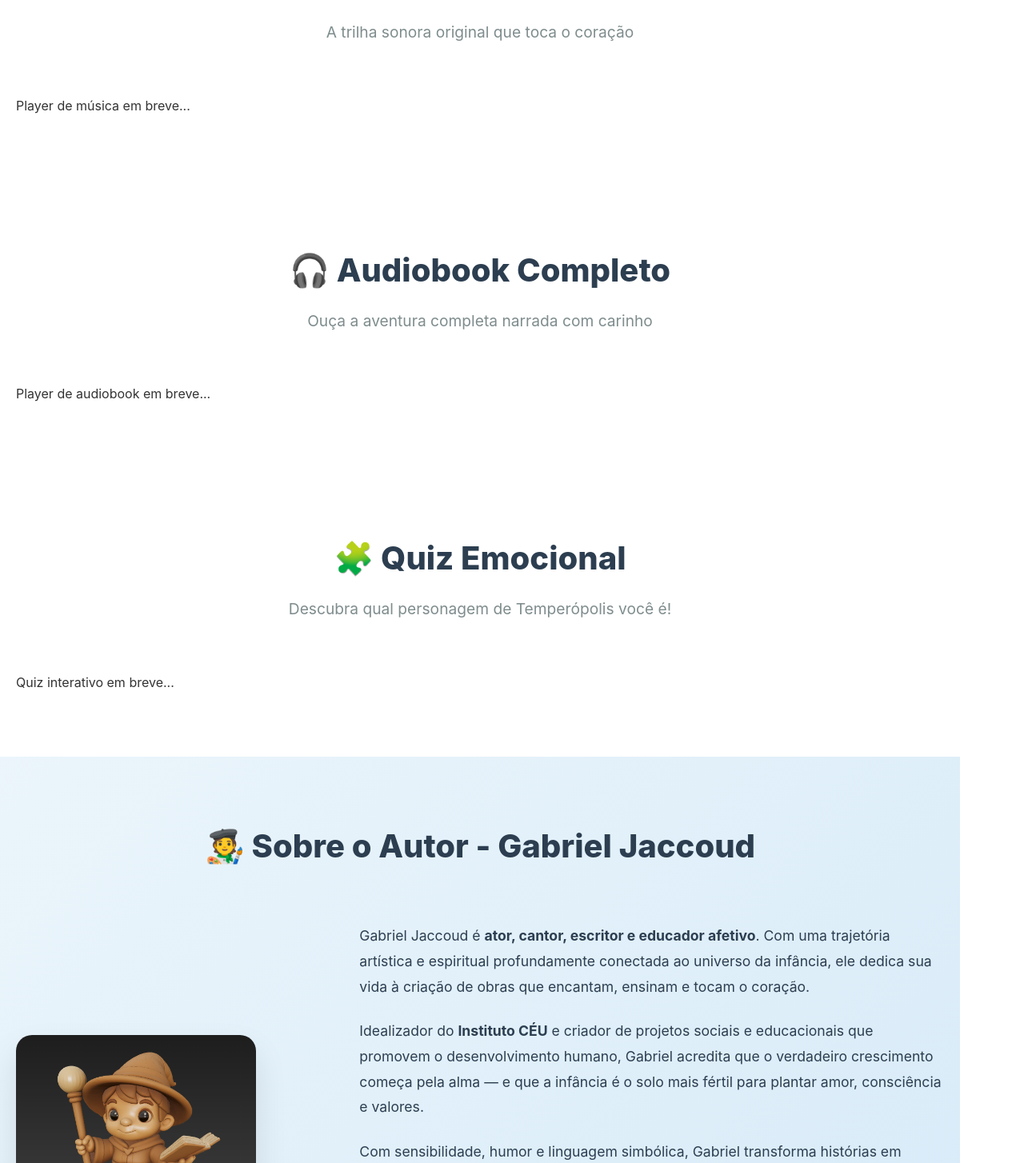
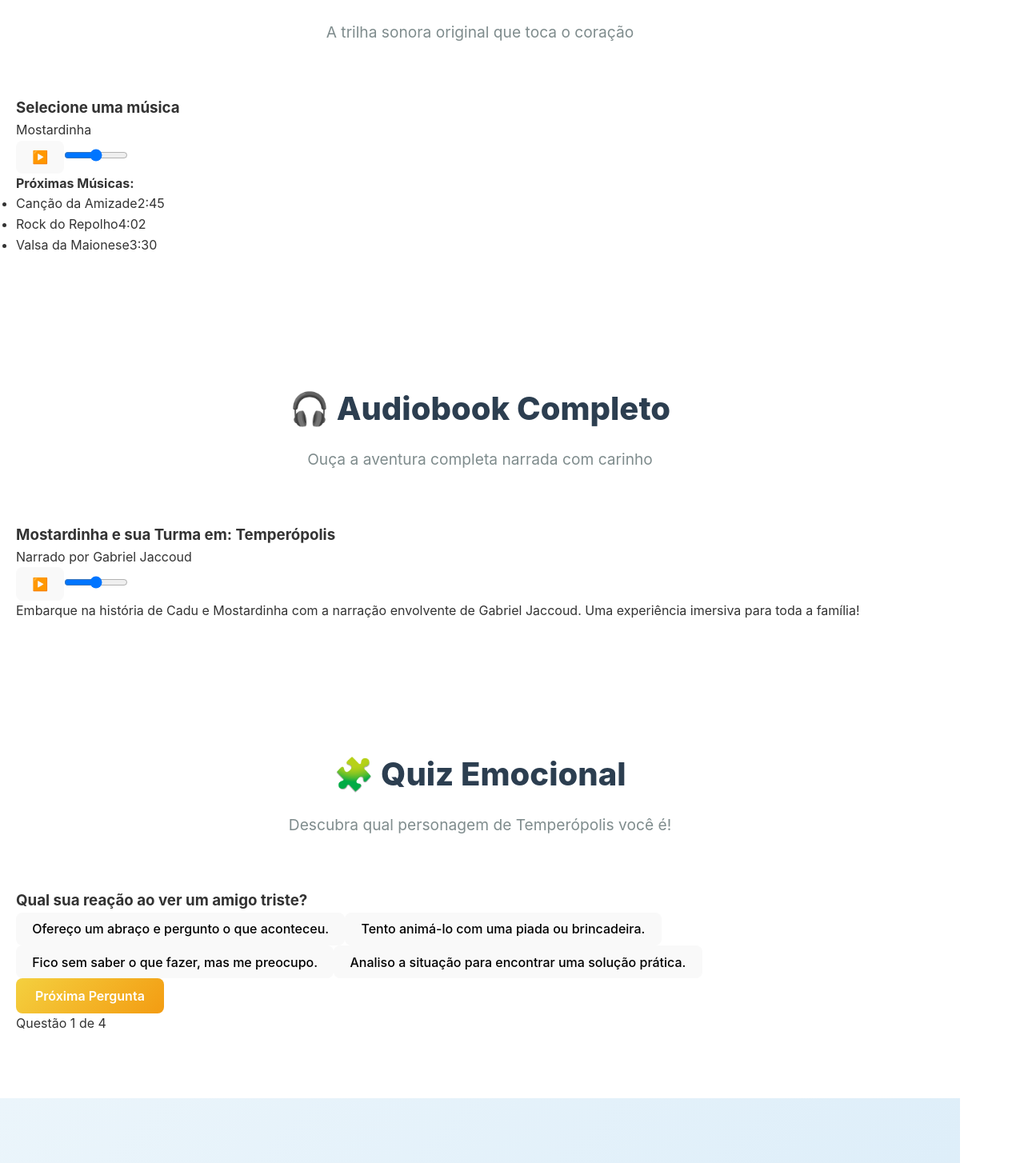
Before and after one commit to GabrielJaccoud/most2, a React (Vite) app: page / in a window 1280 px wide. Shown: the part 3656-5110 px from the top of the page at 80% size. Built offline with nearby package versions, Linux system fonts and the light colour scheme.

Commit message:
feat: Adicionar conteúdo completo aos componentes MusicSection, AudiobookSection e QuizSection

```diff
--- a/src/components/AudiobookSection.jsx
+++ b/src/components/AudiobookSection.jsx
@@ -1,6 +1,29 @@
-import React from 'react';
+import React, { useState, useRef } from 'react';
 
 const AudiobookSection = () => {
+  const audioRef = useRef(null);
+  const [isPlaying, setIsPlaying] = useState(false);
+  const [volume, setVolume] = useState(50);
+
+  const togglePlayPause = () => {
+    if (audioRef.current) {
+      if (isPlaying) {
+        audioRef.current.pause();
+      } else {
+        audioRef.current.play().catch(console.error);
+      }
+      setIsPlaying(!isPlaying);
+    }
+  };
+
+  const handleVolumeChange = (e) => {
+    const newVolume = e.target.value;
+    setVolume(newVolume);
+    if (audioRef.current) {
+      audioRef.current.volume = newVolume / 100;
+    }
+  };
+
   return (
     <section id="audiobook" className="section">
       <div className="container">
@@ -8,10 +31,25 @@ const AudiobookSection = () => {
           <h2 className="section-title">🎧 Audiobook Completo</h2>
           <p className="section-subtitle">Ouça a aventura completa narrada com carinho</p>
         </div>
-        {/* Conteúdo do player de audiobook aqui */}
-        <div className="audiobook-player-content">
-          {/* Placeholder para o player de audiobook */}
-          <p>Player de audiobook em breve...</p>
+
+        <div className="audiobook-player-main fade-in-up">
+          <h3>Mostardinha e sua Turma em: Temperópolis</h3>
+          <p>Narrado por Gabriel Jaccoud</p>
+          <div className="player-controls">
+            <button onClick={togglePlayPause}>{isPlaying ? '⏸️' : '▶️'}</button>
+            <input
+              type="range"
+              min="0"
+              max="100"
+              value={volume}
+              onChange={handleVolumeChange}
+              className="volume-slider"
+            />
+          </div>
+          <audio ref={audioRef} src="/assets/audio/audiobook_mostardinha.mp3" onEnded={() => setIsPlaying(false)} />
+          <p className="audiobook-description">
+            Embarque na história de Cadu e Mostardinha com a narração envolvente de Gabriel Jaccoud. Uma experiência imersiva para toda a família!
+          </p>
         </div>
       </div>
     </section>
--- a/src/components/MusicSection.jsx
+++ b/src/components/MusicSection.jsx
@@ -1,6 +1,45 @@
-import React from 'react';
+import React, { useState, useRef } from 'react';
 
 const MusicSection = () => {
+  const [currentSong, setCurrentSong] = useState(null);
+  const [isPlaying, setIsPlaying] = useState(false);
+  const [volume, setVolume] = useState(50);
+  const audioRef = useRef(null);
+
+  const songs = [
+    { id: 1, title: 'Canção da Amizade', artist: 'Gabriel Jaccoud', src: '/assets/music/cancao_da_amizade.mp3', duration: '2:45' },
+    { id: 2, title: 'Rock do Repolho', artist: 'Gabriel Jaccoud', src: '/assets/music/rock_do_repolho.mp3', duration: '4:02' },
+    { id: 3, title: 'Valsa da Maionese', artist: 'Gabriel Jaccoud', src: '/assets/music/valsa_da_maionese.mp3', duration: '3:30' },
+  ];
+
+  const playSong = (song) => {
+    setCurrentSong(song);
+    if (audioRef.current) {
+      audioRef.current.src = song.src;
+      audioRef.current.play();
+      setIsPlaying(true);
+    }
+  };
+
+  const togglePlayPause = () => {
+    if (audioRef.current) {
+      if (isPlaying) {
+        audioRef.current.pause();
+      } else {
+        audioRef.current.play();
+      }
+      setIsPlaying(!isPlaying);
+    }
+  };
+
+  const handleVolumeChange = (e) => {
+    const newVolume = e.target.value;
+    setVolume(newVolume);
+    if (audioRef.current) {
+      audioRef.current.volume = newVolume / 100;
+    }
+  };
+
   return (
     <section id="musicas" className="section">
       <div className="container">
@@ -8,10 +47,36 @@ const MusicSection = () => {
           <h2 className="section-title">🎵 Músicas Encantadas</h2>
           <p className="section-subtitle">A trilha sonora original que toca o coração</p>
         </div>
-        {/* Conteúdo do player de música aqui */}
-        <div className="music-player-content">
-          {/* Placeholder para o player de música */}
-          <p>Player de música em breve...</p>
+
+        <div className="music-player-main fade-in-up">
+          <div className="current-song-info">
+            <h3>{currentSong ? currentSong.title : 'Selecione uma música'}</h3>
+            <p>{currentSong ? currentSong.artist : 'Mostardinha'}</p>
+          </div>
+          <div className="player-controls">
+            <button onClick={togglePlayPause}>{isPlaying ? '⏸️' : '▶️'}</button>
+            <input
+              type="range"
+              min="0"
+              max="100"
+              value={volume}
+              onChange={handleVolumeChange}
+              className="volume-slider"
+            />
+          </div>
+          <audio ref={audioRef} onEnded={() => setIsPlaying(false)} />
+        </div>
+
+        <div className="song-list fade-in-up">
+          <h4>Próximas Músicas:</h4>
+          <ul>
+            {songs.map((song) => (
+              <li key={song.id} onClick={() => playSong(song)} className={currentSong && currentSong.id === song.id ? 'active' : ''}>
+                <span>{song.title}</span>
+                <span>{song.duration}</span>
+              </li>
+            ))}
+          </ul>
         </div>
       </div>
     </section>
--- a/src/components/QuizSection.jsx
+++ b/src/components/QuizSection.jsx
@@ -1,6 +1,77 @@
-import React from 'react';
+import React, { useState } from 'react';
 
 const QuizSection = () => {
+  const [currentQuestion, setCurrentQuestion] = useState(0);
+  const [selectedAnswer, setSelectedAnswer] = useState(null);
+  const [score, setScore] = useState(0);
+  const [showResults, setShowResults] = useState(false);
+
+  const quizQuestions = [
+    {
+      question: 'Qual sua reação ao ver um amigo triste?',
+      options: [
+        'Ofereço um abraço e pergunto o que aconteceu.',
+        'Tento animá-lo com uma piada ou brincadeira.',
+        'Fico sem saber o que fazer, mas me preocupo.',
+        'Analiso a situação para encontrar uma solução prática.',
+      ],
+      correctAnswer: 0,
+    },
+    {
+      question: 'O que você faz quando encontra um desafio grande?',
+      options: [
+        'Peço ajuda aos amigos e trabalho em equipe.',
+        'Encaro de frente, com coragem e determinação.',
+        'Penso muito antes de agir, buscando a melhor estratégia.',
+        'Busco novas formas de resolver, com criatividade.',
+      ],
+      correctAnswer: 1,
+    },
+    {
+      question: 'Qual sentimento te move mais?',
+      options: [
+        'Amizade e companheirismo.',
+        'Coragem e aventura.',
+        'Sabedoria e reflexão.',
+        'Esperança e otimismo.',
+      ],
+      correctAnswer: 0,
+    },
+    {
+      question: 'Se você pudesse ter um superpoder, qual seria?',
+      options: [
+        'Fazer todos se sentirem amados.',
+        'Ter a força para proteger quem eu amo.',
+        'Saber todas as respostas.',
+        'Inspirar alegria e leveza.',
+      ],
+      correctAnswer: 3,
+    },
+  ];
+
+  const handleAnswerClick = (optionIndex) => {
+    setSelectedAnswer(optionIndex);
+  };
+
+  const handleNextQuestion = () => {
+    if (selectedAnswer === quizQuestions[currentQuestion].correctAnswer) {
+      setScore(score + 1);
+    }
+    setSelectedAnswer(null);
+    if (currentQuestion < quizQuestions.length - 1) {
+      setCurrentQuestion(currentQuestion + 1);
+    } else {
+      setShowResults(true);
+    }
+  };
+
+  const restartQuiz = () => {
+    setCurrentQuestion(0);
+    setSelectedAnswer(null);
+    setScore(0);
+    setShowResults(false);
+  };
+
   return (
     <section id="quiz" className="section">
       <div className="container">
@@ -8,10 +79,40 @@ const QuizSection = () => {
           <h2 className="section-title">🧩 Quiz Emocional</h2>
           <p className="section-subtitle">Descubra qual personagem de Temperópolis você é!</p>
         </div>
-        {/* Conteúdo do quiz aqui */}
-        <div className="quiz-content">
-          {/* Placeholder para o quiz */}
-          <p>Quiz interativo em breve...</p>
+
+        <div className="quiz-content fade-in-up">
+          {!showResults ? (
+            <div className="quiz-card">
+              <h3>{quizQuestions[currentQuestion].question}</h3>
+              <div className="quiz-options">
+                {quizQuestions[currentQuestion].options.map((option, index) => (
+                  <button
+                    key={index}
+                    className={`quiz-option-btn ${selectedAnswer === index ? 'selected' : ''}`}
+                    onClick={() => handleAnswerClick(index)}
+                  >
+                    {option}
+                  </button>
+                ))}
+              </div>
+              <button
+                className="btn btn-primary"
+                onClick={handleNextQuestion}
+                disabled={selectedAnswer === null}
+              >
+                {currentQuestion < quizQuestions.length - 1 ? 'Próxima Pergunta' : 'Ver Resultado'}
+              </button>
+              <p className="question-counter">Questão {currentQuestion + 1} de {quizQuestions.length}</p>
+            </div>
+          ) : (
+            <div className="quiz-results">
+              <h3>Seu Resultado:</h3>
+              <p>Você acertou {score} de {quizQuestions.length} perguntas.</p>
+              {/* Lógica para determinar o personagem com base na pontuação */}
+              <p>Você é como o Mostardinha: Pequeno no tamanho, mas gigante em amor, coragem e sabedoria!</p>
+              <button className="btn btn-primary" onClick={restartQuiz}>Refazer Quiz</button>
+            </div>
+          )}
         </div>
       </div>
     </section>
```
